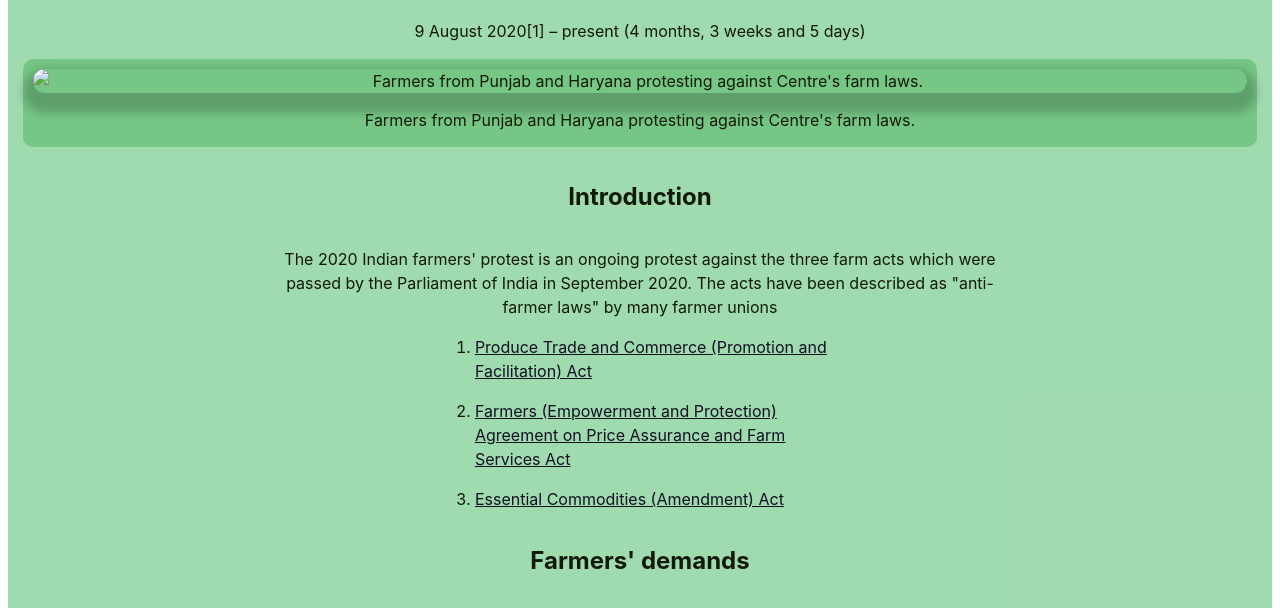
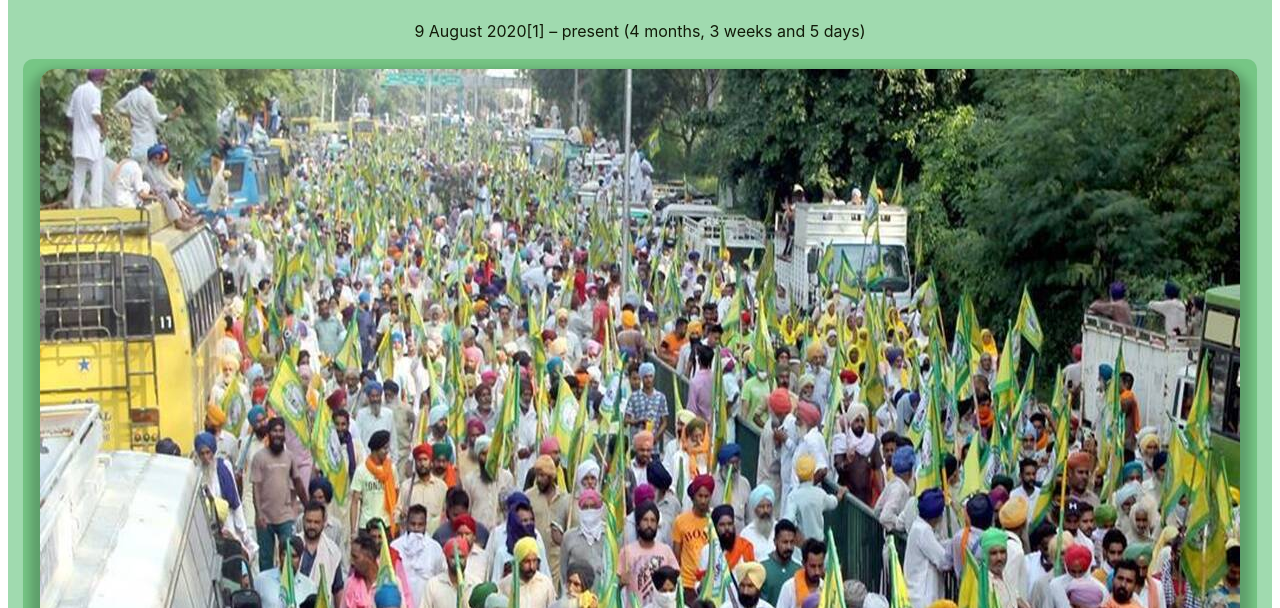
Before and after one commit to Ishfaque786/Farmersprotest, a plain HTML site: page index.html in a window 1280 px wide. Shown: the part 112-720 px from the top of the page. Drawn offline with Linux system fonts and the light colour scheme.

Commit message:
Update index.html

```diff
--- a/index.html
+++ b/index.html
@@ -16,7 +16,7 @@
             </div>
         </header>
         <figure id="img-div">
-            <img id="image" href="https://images.app.goo.gl/67R5XR5MV1BJM8tv5" alt="Farmers from Punjab and Haryana protesting against Centre's farm laws." >
+            <img id="image" src="farmers.jpg" >
             <figcaption id="img-caption">Farmers from Punjab and Haryana protesting against Centre's farm laws.</figcaption>
         </figure>
         <div class="intro">
```
